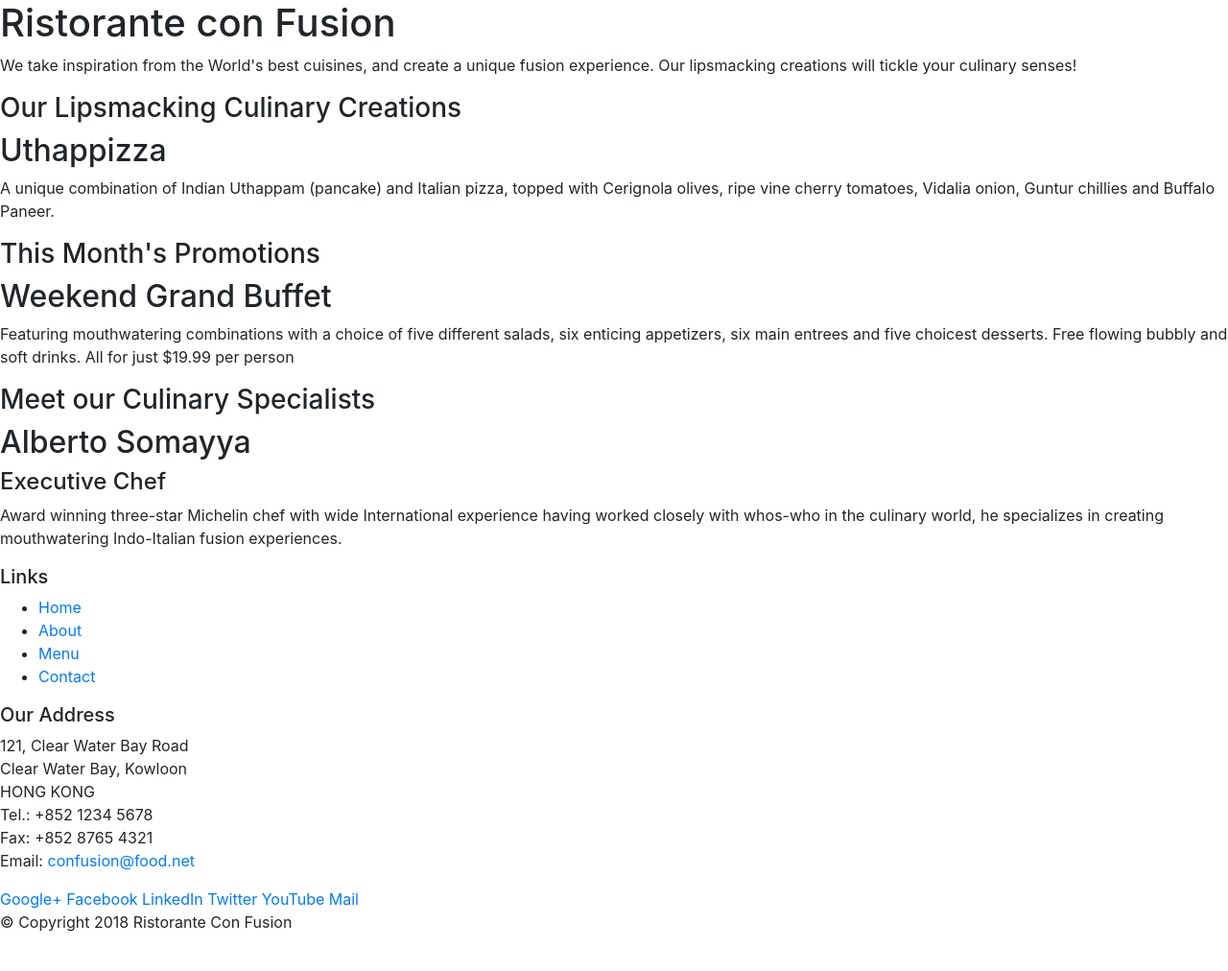
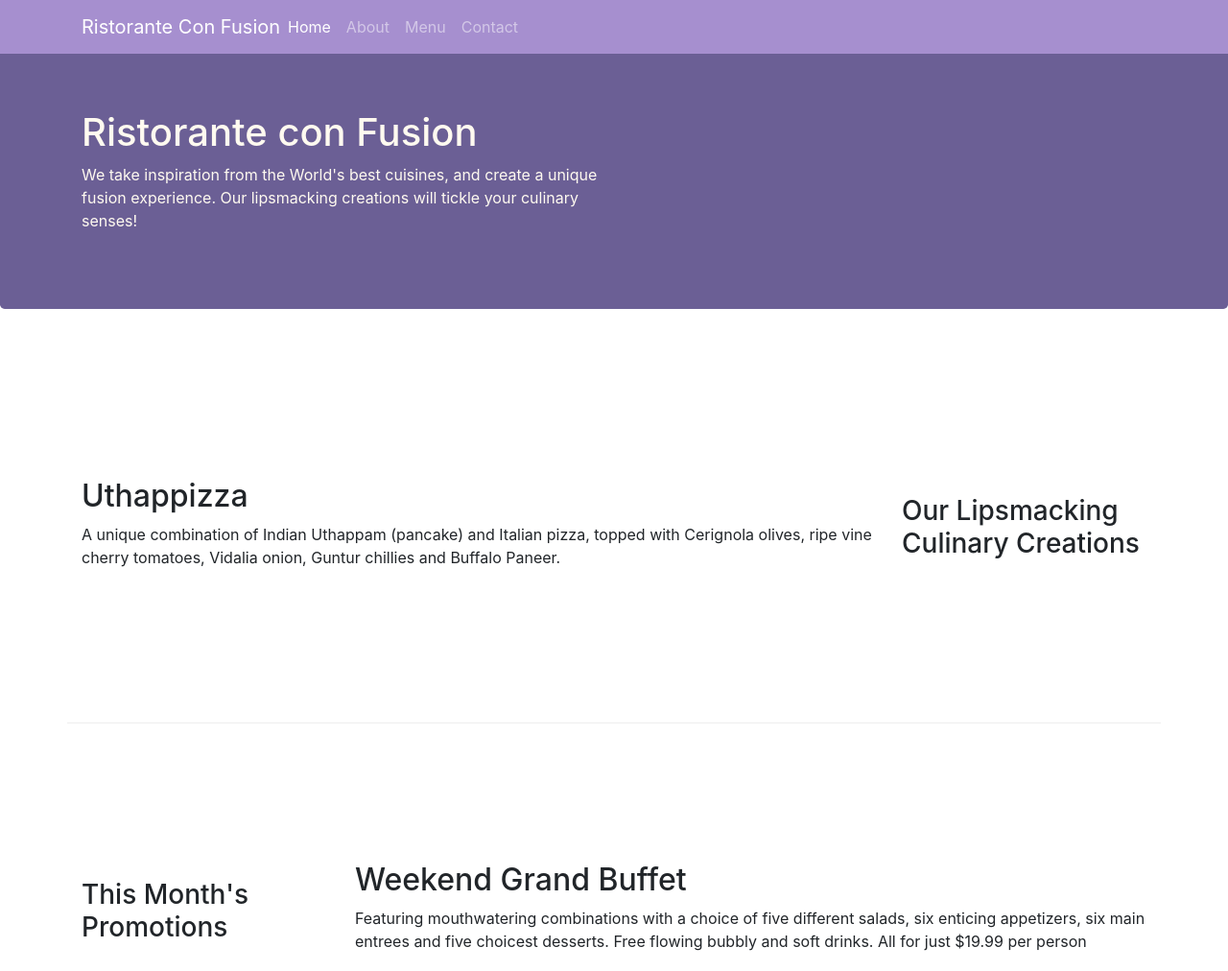
Before and after one commit to surbhiz/BootStrap4, a website: page index.html in a window 1280 px wide. Shown: the top 1012 px of the page at 96% size. Before the commit the page ends 989 px from the top, so only its background shows below. Drawn offline with nearby package versions, Linux system fonts and the light colour scheme.

Commit message:
NavBar and Breadcrumb implementations

```diff
--- /dev/null
+++ b/css/styles.css
@@ -0,0 +1,39 @@
+.row-header {
+    margin: 0px auto;
+    padding: 0px auto;
+}
+
+.row-content {
+    margin: 0px auto;
+    padding: 50px 0px 50px 0px;
+    /*border-bottom: it is used to place the border at the bottom in particular*/
+    border-bottom: 1px ridge;
+    min-height: 400px;
+}
+
+.footer {
+    background-color: #d1c4e9;
+    margin: 0px auto;
+    padding: 20px 0px 20px 0px;
+}
+
+.jumbotron {
+    padding: 70px 30px 70px 30px;
+    margin: 0px auto;
+    color: floralwhite;
+}
+
+.address {
+    font-size: 80%;
+    margin: 0px;
+    color: black;
+}
+
+body {
+    padding: 50px 0px 0px 0px;
+    z-index: 0;
+}
+
+.navbar-dark {
+    background-color: #a68fcf;
+}
--- a/index.html
+++ b/index.html
@@ -8,20 +8,54 @@
       content="width=device-width, initial-scale=1, shrink-to-fit=no"
     />
     <meta http-equiv="x-ua-compatible" content="ie=edge" />
-
+    <link rel="stylesheet" href="css/styles.css" />
     <!-- Bootstrap CSS -->
     <link
       rel="stylesheet"
       href="node_modules/bootstrap/dist/css/bootstrap.min.css"
     />
+
     <title>Ristorante Con Fusion</title>
   </head>
 
   <body>
-    <header>
-      <div>
-        <div>
-          <div>
+    <!--navigation bar; bg-primary:for assigning the background color; fixed-top: for fixing the navigation bar at the top-->
+    <nav class="navbar navbar-dark navbar-expand-sm fixed-top">
+      <div class="container">
+        <!--adding button to help us navigate on small screen -->
+        <button
+          class="navbar-toggler"
+          type="button"
+          data-toggle="collapse"
+          data-target="#Navbar"
+        >
+          <!--navbar-toggler-icon: shows the icon(three lines) on the page-->
+          <span class="navbar-toggler-icon"></span>
+        </button>
+        <!--navbar-brand: it allows to display information of brand-->
+        <a class="navbar-brand mr-auto" href="#">Ristorante Con Fusion</a>
+        <!--collapse navabr-collapse: it is used for small screen toggle property-->
+        <div class="collapse navbar-collapse" id="Navbar">
+          <!--navbar-nav: helps to align the links horizontally; mr-auto: utility class which allows for right margin -->
+          <ul class="navbar-nav mr-auto">
+            <!--nav-item: it helps to align links horizontally; active: used to show on which page we are actively on -->
+            <li class="nav-item active">
+              <a class="nav-link" href="#">Home</a>
+            </li>
+            <li class="nav-item">
+              <a class="nav-link" href="./aboutus.html">About</a>
+            </li>
+            <li class="nav-item"><a class="nav-link" href="#">Menu</a></li>
+            <li class="nav-item"><a class="nav-link" href="#">Contact</a></li>
+          </ul>
+        </div>
+      </div>
+    </nav>
+    <!--jumbotron: it created a container block in the header section-->
+    <header class="jumbotron" style="background: #6b5f95">
+      <div class="container">
+        <div class="row row-header">
+          <div class="col-12 col-sm-6">
             <h1>Ristorante con Fusion</h1>
             <p>
               We take inspiration from the World's best cuisines, and create a
@@ -29,19 +63,21 @@
               your culinary senses!
             </p>
           </div>
-          <div></div>
+          <div class="col-12 col-sm"></div>
         </div>
       </div>
     </header>
 
-    <div>
-      <div>
-        <div>
+    <div class="container">
+      <div class="row row-content align-items-center">
+        <!--order-sm-last: this will move the content to the right of the screen-->
+        <div class="col-12 col-sm-4 order-sm-last col-md-3">
           <h3>Our Lipsmacking Culinary Creations</h3>
         </div>
-        <div>
+        <!--order-sm-first: this will move the content to the left of the screen-->
+        <div class="col col-sm order-sm-first col-md">
           <h2>Uthappizza</h2>
-          <p>
+          <p class="d-lg-none d-none d-lg-block">
             A unique combination of Indian Uthappam (pancake) and Italian pizza,
             topped with Cerignola olives, ripe vine cherry tomatoes, Vidalia
             onion, Guntur chillies and Buffalo Paneer.
@@ -49,13 +85,13 @@
         </div>
       </div>
 
-      <div>
-        <div>
+      <div class="row row-content align-items-center">
+        <div class="col-12 col-sm-4 col-md-3">
           <h3>This Month's Promotions</h3>
         </div>
-        <div>
+        <div class="col col-sm col-md">
           <h2>Weekend Grand Buffet</h2>
-          <p>
+          <p class="d-lg-none d-none d-lg-block">
             Featuring mouthwatering combinations with a choice of five different
             salads, six enticing appetizers, six main entrees and five choicest
             desserts. Free flowing bubbly and soft drinks. All for just $19.99
@@ -64,14 +100,14 @@
         </div>
       </div>
 
-      <div>
-        <div>
+      <div class="row row-content align-items-center">
+        <div class="col-12 col-sm-4 order-sm-last col-md-3">
           <h3>Meet our Culinary Specialists</h3>
         </div>
-        <div>
+        <div class="col col-sm order-sm-first col-md">
           <h2>Alberto Somayya</h2>
           <h4>Executive Chef</h4>
-          <p>
+          <p class="d-lg-none d-none d-lg-block">
             Award winning three-star Michelin chef with wide International
             experience having worked closely with whos-who in the culinary
             world, he specializes in creating mouthwatering Indo-Italian fusion
@@ -81,19 +117,21 @@
       </div>
     </div>
 
-    <footer>
-      <div>
-        <div>
-          <div>
+    <footer class="footer">
+      <div class="container">
+        <div class="row">
+          <!--offset-1 : content will be pushed one column to the right -->
+          <div class="col-4 offset-1 col-sm-2">
             <h5>Links</h5>
-            <ul>
+            <!--list-unstyled: used to remove the default bullets in the list-->
+            <ul class="list-unstyled">
               <li><a href="#">Home</a></li>
-              <li><a href="#">About</a></li>
+              <li><a href="./aboutus.html">About</a></li>
               <li><a href="#">Menu</a></li>
               <li><a href="#">Contact</a></li>
             </ul>
           </div>
-          <div>
+          <div class="col-7 col-sm-5">
             <h5>Our Address</h5>
             <address>
               121, Clear Water Bay Road<br />
@@ -104,8 +142,8 @@
               Email: <a href="mailto:confusion@food.net">confusion@food.net</a>
             </address>
           </div>
-          <div>
-            <div>
+          <div class="col-12 col-sm-4 align-self-center">
+            <div class="text-center">
               <a href="http://google.com/+">Google+</a>
               <a href="http://www.facebook.com/profile.php?id=">Facebook</a>
               <a href="http://www.linkedin.com/in/">LinkedIn</a>
@@ -115,8 +153,8 @@
             </div>
           </div>
         </div>
-        <div>
-          <div>
+        <div class="row justify-content-center">
+          <div class="col-auto">
             <p>© Copyright 2018 Ristorante Con Fusion</p>
           </div>
         </div>
```
Also changed, not shown: aboutus.html (+44 -5 lines).
